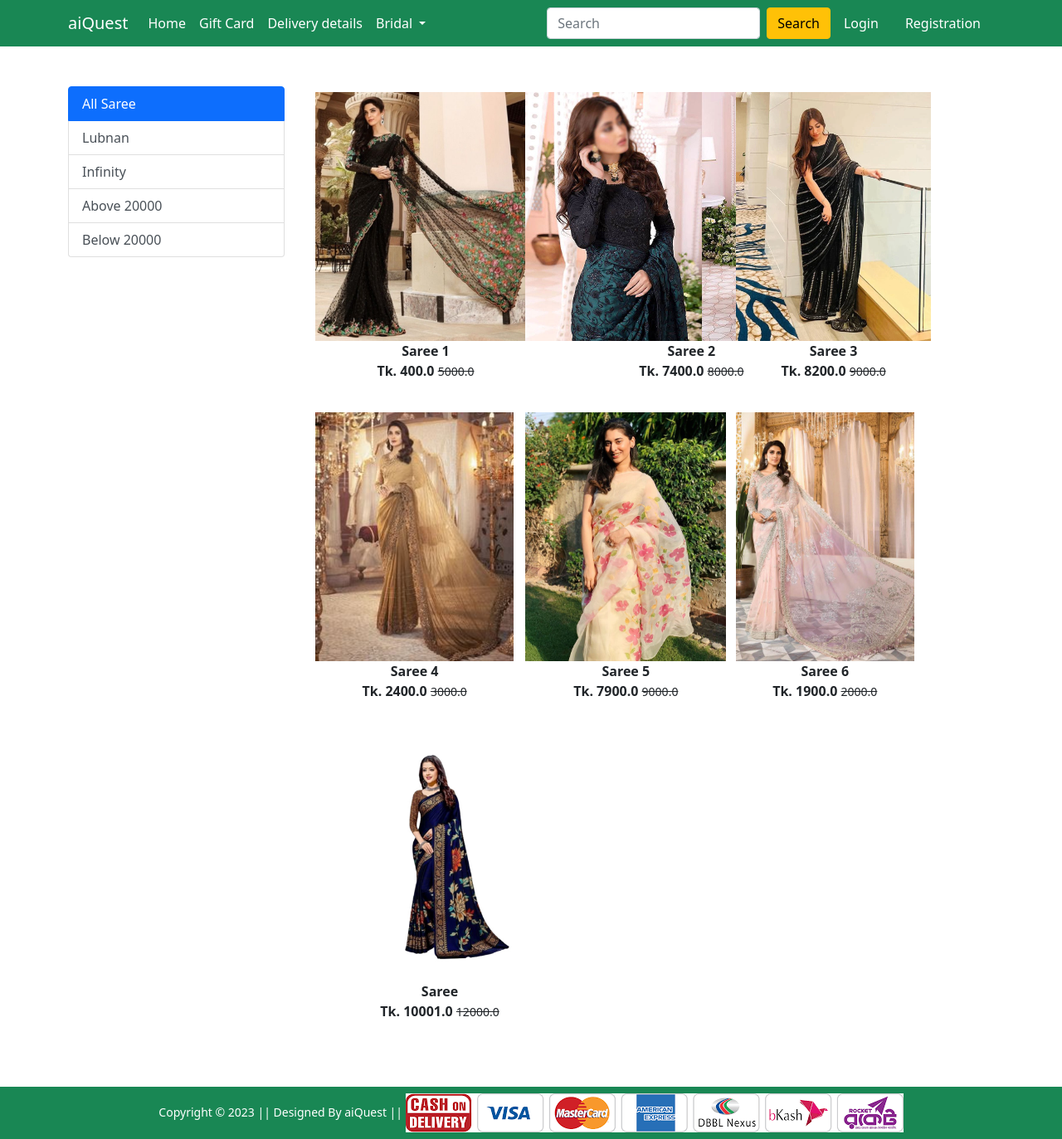
After one commit to Hasan-TechNinja/Ecommerce, a Django app: page /saree/ in a window 1280 px wide. The commit adds this page. Shown: the whole page at 83% size. Run offline with Django 4.2, Linux system fonts and the light colour scheme; data comes from the database, SQL or seed files in the repository; both versions use the stored data as it was after the commit; some libraries are stand-ins or nearby versions.

Commit message:
filter saree

```diff
--- a/Shop/templates/Shop/base.html
+++ b/Shop/templates/Shop/base.html
@@ -52,7 +52,7 @@
                         </a>
                         <ul class="dropdown-menu" aria-labelledby="electronicsDropdown">
                             <li><a class="dropdown-item" href="{% url 'lehenga' %}">Lehenga</a></li>
-                            <li><a class="dropdown-item" href="#">Saree</a></li>
+                            <li><a class="dropdown-item" href="{% url "saree" %}">Saree</a></li>
                         </ul>
                     </li>
 
--- /dev/null
+++ b/Shop/templates/Shop/saree.html
@@ -0,0 +1,37 @@
+{% extends 'Shop/base.html' %}
+{% load static %}
+{% block title %}Saree{% endblock title %}
+{% block main-content %}
+<div class="container my-5">
+    <div class="row">
+        <div class="col-sm-3">
+            <div class="list-group">
+                <a href="{% url 'saree' %}" class="list-group-item list-group-item-action active" aria-current="true">
+                    All Saree
+                </a>
+                <a href="{% url 'lehengaitem' 'lubnan' %}" class="list-group-item list-group-item-action">Lubnan</a>
+                <a href="{% url 'lehengaitem' 'infinity' %}" class="list-group-item list-group-item-action">Infinity</a>
+                <a href="{% url 'lehengaitem' 'above' %}" class="list-group-item list-group-item-action">Above 20000</a>
+                <a href="{% url 'lehengaitem' 'below' %}" class="list-group-item list-group-item-action">Below 20000</a>
+            </div>
+        </div>
+        <div class="col-sm-8">
+            <div class="row">
+                {% for product in saree %}
+                <div class="col-sm-4 text-center mb-4">
+                    <a href="{% url 'product-detail' product.id %}" class="btn">
+                        <div class="item">
+                            <img src="{{product.product_image.url}}" alt="" height="300" class="">
+                            <div class="fw-bold">{{product.title}}</div>
+                            <div class="fw-bold">Tk. {{product.discounted_price}} <small
+                                    class="fw-light text-decoration-line-through">{{product.selling_price}}</small>
+                            </div>
+                        </div>
+                    </a>
+                </div>
+                {% endfor %}
+            </div>
+        </div>
+    </div>
+</div>
+{% endblock main-content %}
--- a/Shop/urls.py
+++ b/Shop/urls.py
@@ -15,6 +15,8 @@ urlpatterns = [
     path('changepassword/', views.change_password, name='changepassword'),
     path('lehenga/', views.lehenga, name='lehenga'),
     path('lehenga/<slug:data>', views.lehenga, name='lehengaitem'),
+    path('saree/', views.saree, name = 'saree'),
+    path('saree/<slug:data>', views.saree, name = 'sareeiten'),
     path('login/', auth_views.LoginView.as_view(template_name='Shop/login.html',authentication_form = LoginForm), name = 'login'),
     path('registration/', views.CustomerRegistrationView.as_view(), name = 'customerregistration'),
     # path('registration/', views.customerregistration, name='customerregistration'),
--- a/Shop/views.py
+++ b/Shop/views.py
@@ -42,7 +42,18 @@ def lehenga(request, data = None):
    lehengas = Product.objects.filter(category="L")
   elif data == 'lubnan' or data == 'infinity':
    lehengas = Product.objects.filter(category = 'L').filter(brand = data)
+  # elif data == 'above':
+  #  lehengas = Product.objects.filter(category = 'L').filter(price = data).filter(data <= 10000)
+  #  lehengas = Product.objects.filter(category = 'L').filter(price = data).filter(data >= 10000)
+
   return render(request, 'Shop/lehenga.html', {'lehengas': lehengas})
+
+def saree(request, data = None):
+ if data == None:
+  saree = Product.objects.filter(category="S")
+ elif data == 'lubnan' or data == 'infinity':
+  saree = Product.objects.filter(category="S").filter(brand = data)
+ return render(request, 'Shop/saree.html', {'saree': saree})
 
 def login(request):
      return render(request, 'Shop/login.html')
```
Also changed, not shown: db.sqlite3, media/productimg/21.jpg (added), media/productimg/5b10949e-4d9a-4b44-8a99-5fb995b3a7c8.png (added), media/productimg/lehenga10.jpg (added), media/productimg/lehenga11.jpg (added), media/productimg/lehenga12.webp (added), media/productimg/lehenga12_BThIENz.webp (added), media/productimg/lehenga12_EqgKaAz.webp (added), media/productimg/lehenga8.jpg (added), media/productimg/lehenga9.webp (added).
